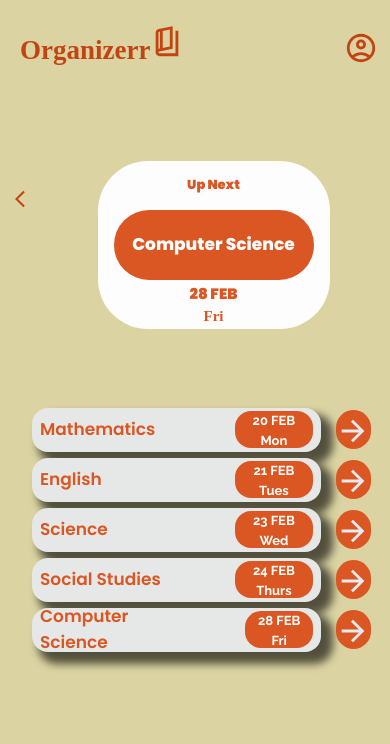
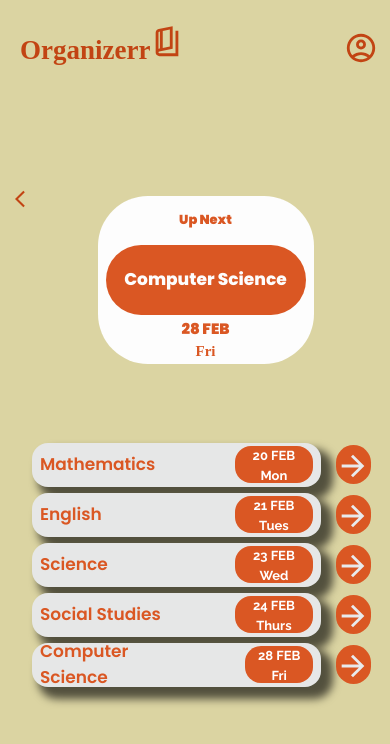
Before and after one commit to AbhaiSankarPR/Timetable-React, a React (Vite) app: page /timetable in a window 390 px wide. Shown: the top 744 px of the page. Built offline with nearby package versions, Linux system fonts and the light colour scheme; a web font is replaced by a local one.

Commit message:
Update table.css

```diff
--- a/src/table.css
+++ b/src/table.css
@@ -139,10 +139,10 @@ body {
         width: 200px;
         height: 168px;
         border-radius: 50px;
+        padding: 0px 8px;
         font-size: 13px;
         font-weight: 900;
-        padding: 0px 16px;
-        margin-top: -20px;
+        margin-top: 50px;
         margin-left: 25%;
     }
 
@@ -214,6 +214,10 @@ body {
         width: 130%;
 
     }
+    .upnext-container {
+        padding: 0px 8px;
+        margin-left: 25%;
+    }
 
     .dayanddate {
         flex: 0.6;
```
